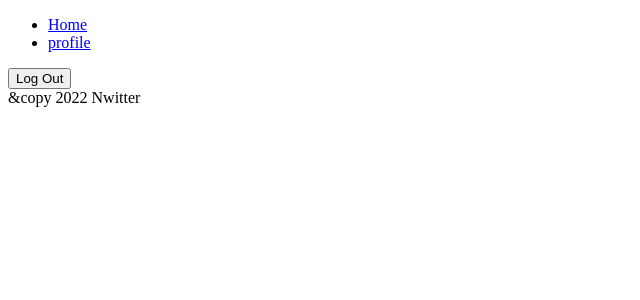
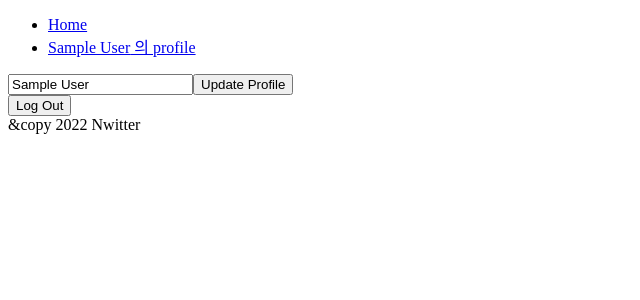
Before and after one commit to raincoat-cc/nwitter, a React (Create React App) app: page /profile in a window 1280 px wide. Shown: the top 300 px of the page, without its empty margins (0-640 px from the left). Built offline with nearby package versions, Linux system fonts and the light colour scheme; no server answers; the database is empty; sample sign-in values are in the browser's storage.

Commit message:
5.1 Update Profile

```diff
--- a/src/components/Navigation.js
+++ b/src/components/Navigation.js
@@ -1,14 +1,14 @@
 import React from "react";
 import { Link } from "react-router-dom";
 
-const Navigation = () => {
+const Navigation = ({ userObj }) => {
   return (
     <ul>
       <li>
         <Link to="/home">Home</Link>
       </li>
       <li>
-        <Link to="/profile">profile</Link>
+        <Link to="/profile">{userObj.displayName} 의 profile</Link>
       </li>
     </ul>
   );
--- a/src/components/Router.js
+++ b/src/components/Router.js
@@ -8,7 +8,7 @@
 const AppRouter = ({ isLoggedIn, userObj }) => {
   return (
     <BrowserRouter>
-      {isLoggedIn && <Navigation />}
+      {isLoggedIn && <Navigation userObj={userObj} />}
       <Routes>
         {isLoggedIn ? (
           <>
--- a/src/routes/Profile.js
+++ b/src/routes/Profile.js
@@ -1,35 +1,36 @@
-import { authService, dbService } from "fbase";
-import {
-  collection,
-  getDocs,
-  query,
-  QuerySnapshot,
-  where,
-} from "firebase/firestore";
-import React, { useEffect } from "react";
+import { authService } from "fbase";
+import { updateProfile } from "@firebase/auth";
+import React, { useState } from "react";
 
 const Profile = ({ userObj }) => {
+  const [newDisplayName, setNewDisplayName] = useState(userObj.displayName);
   const onLogOutClick = () => {
     authService.signOut();
   };
-
-  const getMyNweets = async () => {
-    const q = query(
-      collection(dbService, "nweets"),
-      where("creatorId", "==", userObj.uid)
-    );
-
-    const QuerySnapshot = await getDocs(q);
-    QuerySnapshot.forEach(doc => {
-      console.log(doc.id, "=>", doc.data());
-    });
+  const onChange = event => {
+    const {
+      target: { value },
+    } = event;
+    console.log(value);
+    setNewDisplayName(value);
   };
-
-  useEffect(() => {
-    getMyNweets();
-  }, []);
+  const onSubmit = async event => {
+    event.preventDefault();
+    if (userObj.displayName !== newDisplayName) {
+      await updateProfile(userObj, { displayName: newDisplayName });
+    }
+  };
   return (
     <>
+      <form onSubmit={onSubmit}>
+        <input
+          type="text"
+          placeholder="Display Name"
+          defaultValue={newDisplayName}
+          onChange={onChange}
+        />
+        <input type="submit" value={"Update Profile"} />
+      </form>
       <button onClick={onLogOutClick}>Log Out</button>
     </>
   );
```
